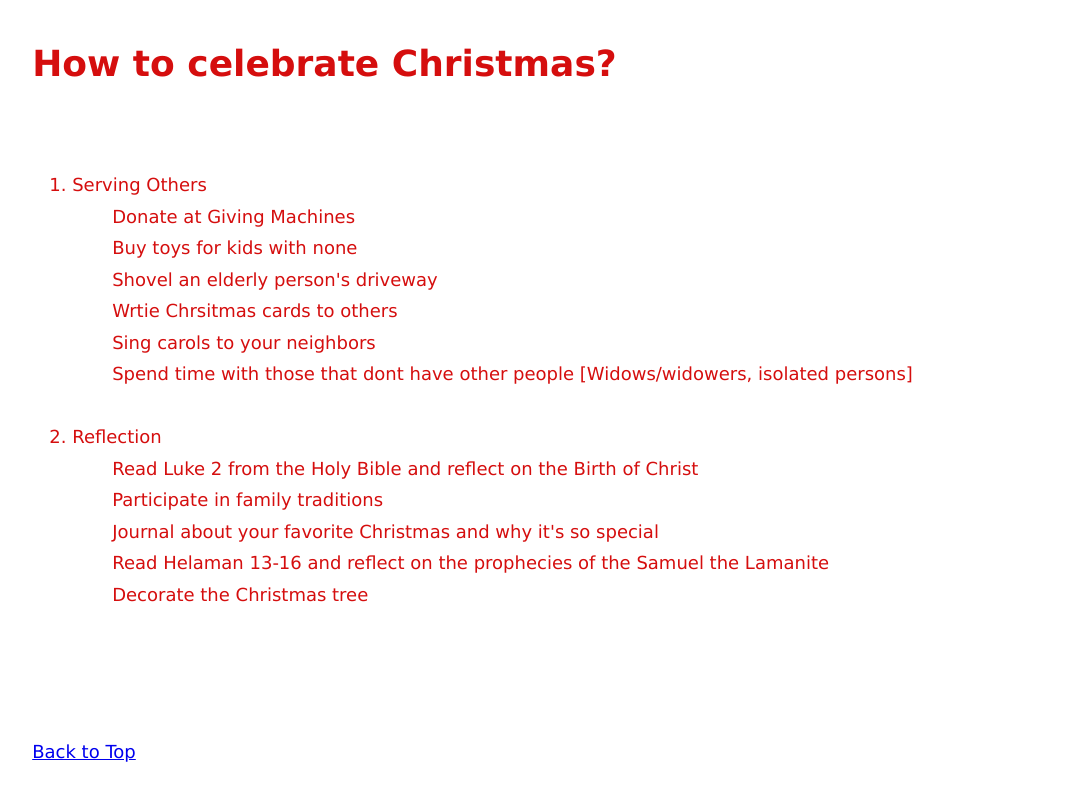
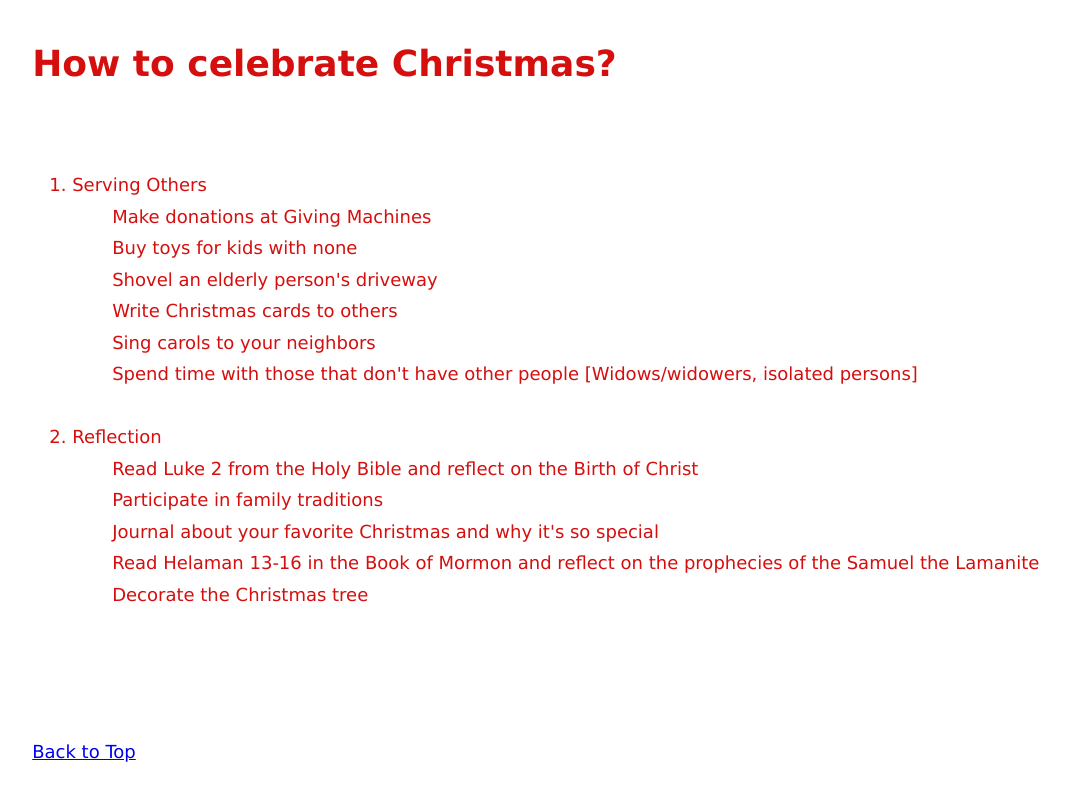
Before and after one commit to Davis-Clark34/IS-201-Web-Dev-Project, a plain HTML site: page html/service.html in a window 1280 px wide. Shown: the part 1724-2524 px from the top of the page, without its empty margins (39-1109 px from the left). Drawn offline with Linux system fonts and the light colour scheme.

Commit message:
Add files via upload

```diff
--- a/html/service.html
+++ b/html/service.html
@@ -11,14 +11,14 @@
         <img src="../assets/img/Service/Christus logo.jpg" width="100" alt="Statue of the resurrected Christ" >
         <h1 id="Top" class="header-text">LIGHT THE WORLD</h1>
         <p class="scripture">Let your light so shine before men, that they may see your good works, and glorify your Father which is in heaven.  [Matt. 5:16]</p>
-        <a class="nav" href="../index.html" target="_blank">The Better Page</a>
+        <a class="nav" href="../index.html" target="_blank">My Resume</a>
     </header>
     <div class="image-container image-container img">
         <img src="../assets/img/Service/Nativity.jpeg" alt="the naitivity scene after Christ's birth but simple images and shadows" >
     </div> <br><br>
     <div class="text-box">
         <h1>The Reason For the Season</h1> <br>
-        <p> - The Christmas season is upon us. The air is getting colder and Christmas lights are slowly coming out. Generally, this season of the year is full of get-togethers and family time as well as giving gifts to those closest around us. Often, children write their lists of wants and needs and send them to the North Pole for old St. Nick to read so that Santa Claus will bring them gifts. Many people go around "spreading the message of Christmas". Well what is the message of Christmas? As seen above is a depiction of the Nativity scene of the birth of Christ. Simply put, the message of Christmas is that a Savior is born, that Jesus Christ came to this Earth, a God who came in the form of man to live the greatest and purest life that any man could or ever will. Jesus Christ is the center of Christmas so we should strive to emulate him as much as possible. The Christmas spirit is showing Christ-like charity and helping any ad all around us to feel the Love of God. That is what Christmas is about to me. So how can we have the best Christmas?? Let's start by watching this video.</p>
+        <p> - The Christmas season is upon us. The air is getting colder and Christmas lights are slowly coming out. Generally, this time of the year is full of get-togethers and family time as well as giving gifts to those closest to us. Often, children write their lists of wants and needs and send them to the North Pole for old St. Nick to read so that Santa Claus will bring them gifts. Many people go around "spreading the message of Christmas". Well, what is the message of Christmas? As seen above is a depiction of the Nativity scene of the birth of Christ. Simply put, the message of Christmas is that a Savior is born, that Jesus Christ came to this Earth -- a God who came in the form of man to live the greatest and purest life that any man could or ever will. Jesus Christ is the center of Christmas so we should strive to emulate him as much as possible. The Christmas spirit is showing Christ-like charity and helping any and all around us to feel the Love of God. That is what Christmas is about to me. So how can we have the best Christmas?? Let's start by watching this video.</p>
     </div>
     <div class="yt-vid">
         <iframe width="840" height="530" src="https://www.youtube.com/embed/yXWoKi5x3lw?si=rs8CTo5dLylFfwNA" title="The Christ Child" frameborder="0" allow="accelerometer; autoplay; clipboard-write; encrypted-media; gyroscope; picture-in-picture; web-share" allowfullscreen></iframe>
@@ -27,18 +27,18 @@
         <h1>How to celebrate Christmas?</h1> <br>
         <ol>
             <li>Serving Others
-                <ul>Donate at Giving Machines</ul>
+                <ul>Make donations at Giving Machines</ul>
                 <ul>Buy toys for kids with none</ul>
                 <ul>Shovel an elderly person's driveway</ul>
-                <ul>Wrtie Chrsitmas cards to others</ul>
+                <ul>Write Christmas cards to others</ul>
                 <ul>Sing carols to your neighbors</ul>
-                <ul>Spend time with those that dont have other people [Widows/widowers, isolated persons]</ul>
+                <ul>Spend time with those that don't have other people [Widows/widowers, isolated persons]</ul>
             </li> <br>
             <li>Reflection
                 <ul>Read Luke 2 from the Holy Bible and reflect on the Birth of Christ</ul>
                 <ul>Participate in family traditions</ul>
                 <ul>Journal about your favorite Christmas and why it's so special</ul>
-                <ul>Read Helaman 13-16 and reflect on the prophecies of the Samuel the Lamanite</ul>
+                <ul>Read Helaman 13-16 in the Book of Mormon and reflect on the prophecies of the Samuel the Lamanite</ul>
                 <ul>Decorate the Christmas tree</ul>
             </li>
         </ol>
```
